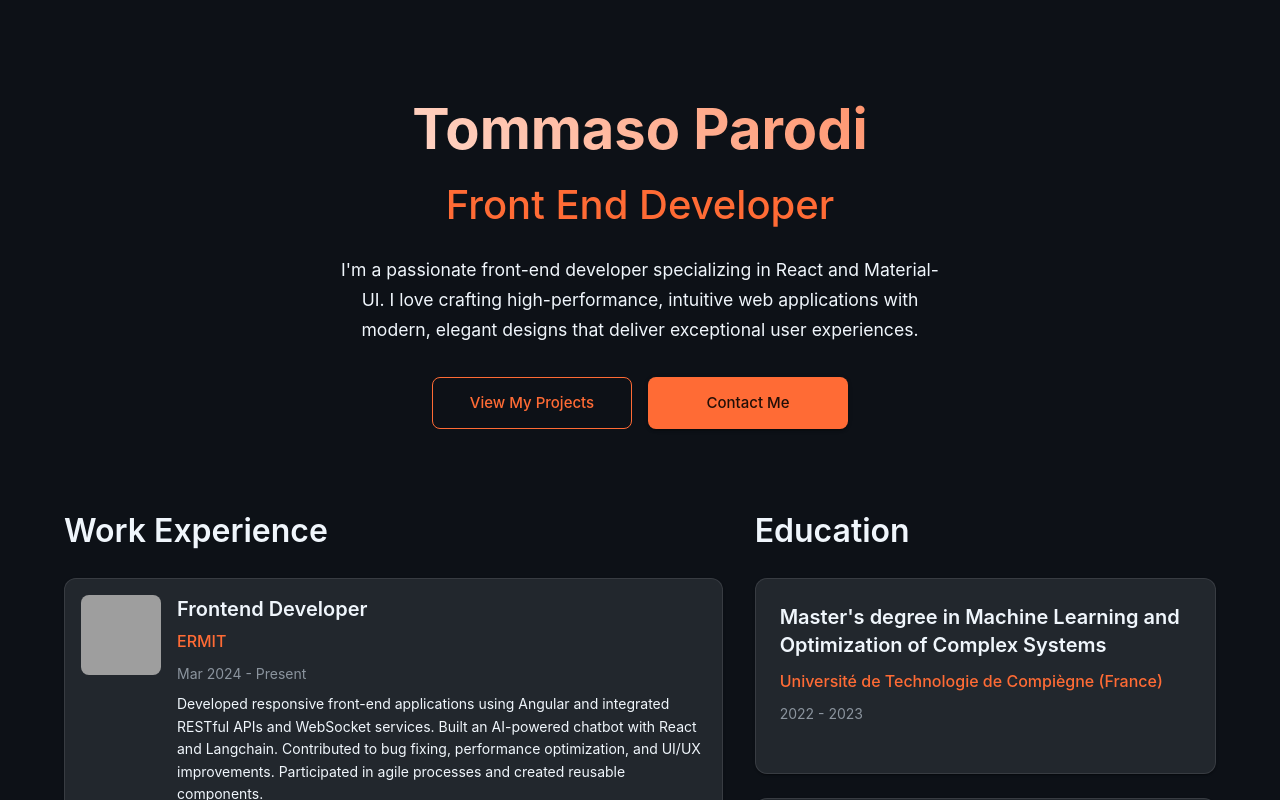
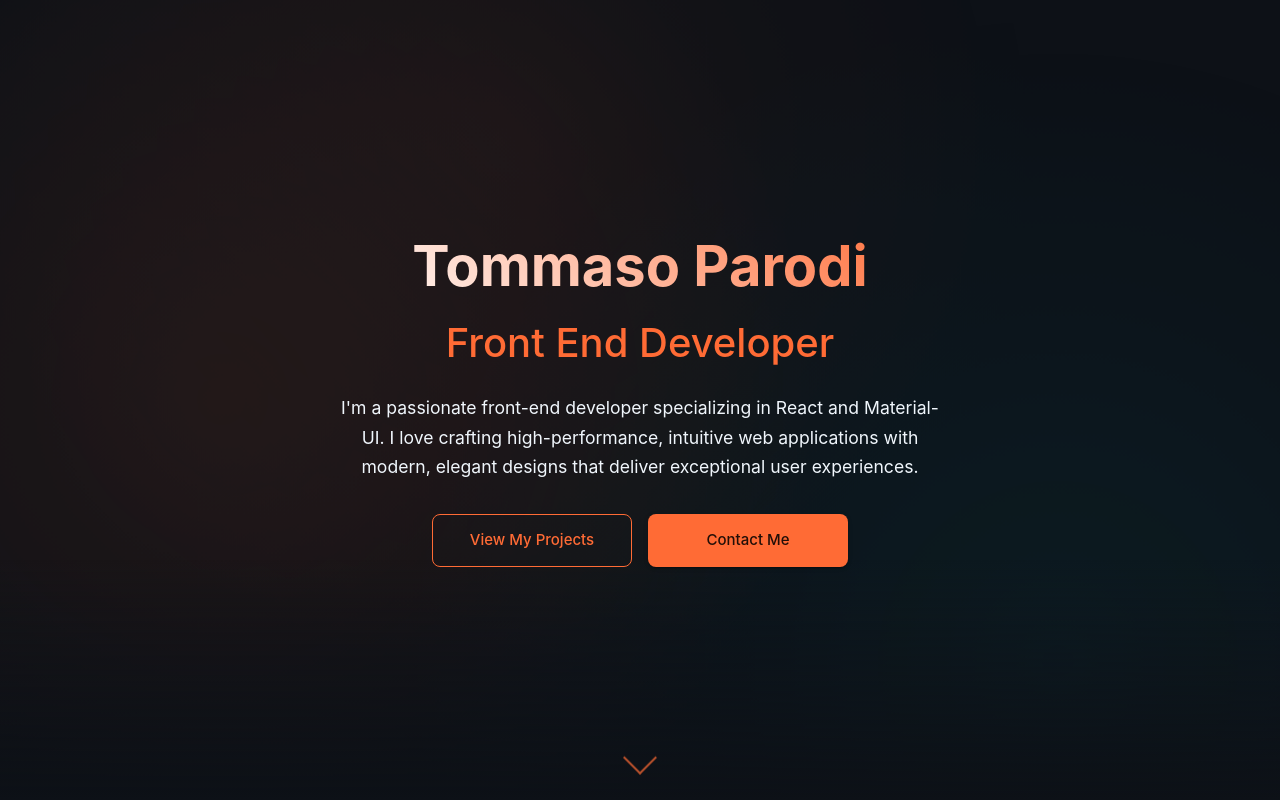
Before and after one commit to TommasoParodi/portfolio, a React (Vite) app: page / in a window 1280 px wide. Shown: the top 800 px of the page. Built offline with nearby package versions, Linux system fonts and the light colour scheme; grey boxes are pictures that could not be loaded.

Commit message:
style: hero background, scroll arrow

```diff
--- a/src/components/Hero.tsx
+++ b/src/components/Hero.tsx
@@ -1,13 +1,77 @@
-import React from "react";
+import React, { useState, useEffect } from "react";
 import { Box, Typography, Button, Stack } from "@mui/material";
 
 const Hero: React.FC = () => {
+  const [isScrolled, setIsScrolled] = useState(false);
+
+  useEffect(() => {
+    const handleScroll = () => {
+      if (window.scrollY > 50) {
+        setIsScrolled(true);
+      } else {
+        setIsScrolled(false);
+      }
+    };
+
+    window.addEventListener("scroll", handleScroll);
+    return () => window.removeEventListener("scroll", handleScroll);
+  }, []);
+
   return (
     <Box
       sx={{
+        position: "relative",
+        width: "100vw",
+        minHeight: "100vh",
+        display: "flex",
+        alignItems: "center",
+        justifyContent: "center",
         textAlign: "center",
         py: 8,
         px: 2,
+        overflow: "hidden",
+        marginLeft: "calc(-50vw + 50%)",
+        "&::before": {
+          content: '""',
+          position: "absolute",
+          top: 0,
+          left: 0,
+          right: 0,
+          bottom: 0,
+          background: `
+            radial-gradient(circle at 20% 50%, rgba(255, 107, 53, 0.1) 0%, transparent 50%),
+            radial-gradient(circle at 80% 80%, rgba(0, 188, 212, 0.08) 0%, transparent 50%),
+            radial-gradient(circle at 40% 20%, rgba(255, 107, 53, 0.06) 0%, transparent 50%)
+          `,
+          animation: "pulse 15s ease-in-out infinite",
+          zIndex: 0,
+        },
+        "&::after": {
+          content: '""',
+          position: "absolute",
+          bottom: 0,
+          left: 0,
+          right: 0,
+          height: "30%",
+          background: "linear-gradient(to bottom, transparent 0%, #0D1117 100%)",
+          zIndex: 0,
+        },
+        "@keyframes pulse": {
+          "0%, 100%": {
+            opacity: 1,
+            transform: "scale(1)",
+          },
+          "50%": {
+            opacity: 0.8,
+            transform: "scale(1.1)",
+          },
+        },
+      }}
+    >
+      <Box
+        sx={{
+          position: "relative",
+          zIndex: 1,
         }}
       >
         <Typography
@@ -69,15 +133,54 @@ const Hero: React.FC = () => {
           <Button
             variant="contained"
             size="large"
+            component="a"
+            href="mailto:tommasoparodi99@gmail.com"
             sx={{
               minWidth: "200px",
               py: 1.5,
+              textDecoration: "none",
             }}
           >
             Contact Me
           </Button>
         </Stack>
       </Box>
+
+      {/* Scroll Indicator */}
+      <Box
+        sx={{
+          position: "absolute",
+          bottom: "40px",
+          left: "50%",
+          transform: "translateX(-50%)",
+          zIndex: 1,
+          opacity: isScrolled ? 0 : 1,
+          transition: "opacity 0.3s ease-out",
+          pointerEvents: isScrolled ? "none" : "auto",
+          animation: isScrolled ? "none" : "bounce 2s infinite",
+          "@keyframes bounce": {
+            "0%, 100%": {
+              transform: "translateX(-50%) translateY(0)",
+            },
+            "50%": {
+              transform: "translateX(-50%) translateY(10px)",
+            },
+          },
+        }}
+      >
+        <Box
+          sx={{
+            width: "24px",
+            height: "24px",
+            borderRight: "2px solid",
+            borderBottom: "2px solid",
+            borderColor: "primary.main",
+            transform: "rotate(45deg)",
+            opacity: 0.7,
+          }}
+        />
+      </Box>
+    </Box>
   );
 };
 
--- a/src/pages/HomePage.tsx
+++ b/src/pages/HomePage.tsx
@@ -67,10 +67,10 @@ const HomePage: React.FC = () => {
   ];
 
   return (
-    <Container maxWidth="lg">
+    <>
       <Hero />
-
-      <Grid container spacing={4} sx={{ mt: 2 }}>
+      <Container maxWidth="lg">
+        <Grid container spacing={4} sx={{ mt: 2 }}>
         {/* Left column - Work Experience */}
         <Grid size={{ xs: 12, md: 7 }}>
           <Typography
@@ -138,7 +138,8 @@ const HomePage: React.FC = () => {
           </Box>
         </Grid>
       </Grid>
-    </Container>
+      </Container>
+    </>
   );
 };
 
```
Lines whose indentation alone changed are shown as unchanged.
